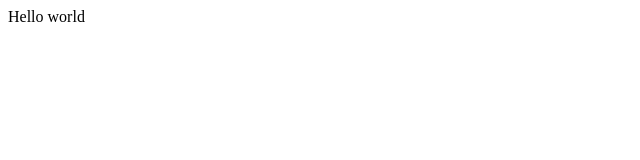
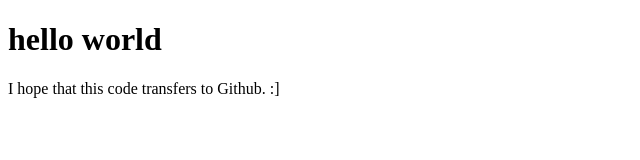
Before and after one commit to catcode08/c12, a plain HTML site: page index.html in a window 1280 px wide. Shown: the whole page, without its empty margins (0-640 px from the left). Drawn offline with Linux system fonts and the light colour scheme.

Commit message:
add a message

```diff
--- a/index.html
+++ b/index.html
@@ -9,8 +9,12 @@
 </head>
 
 <body>
-  Hello world
+
   <script src="script.js"></script>
+
+  <h1>hello world</h1>
+  <p>I hope that this code transfers to Github.
+  :]</p>
 </body>
 
 </html>
```
